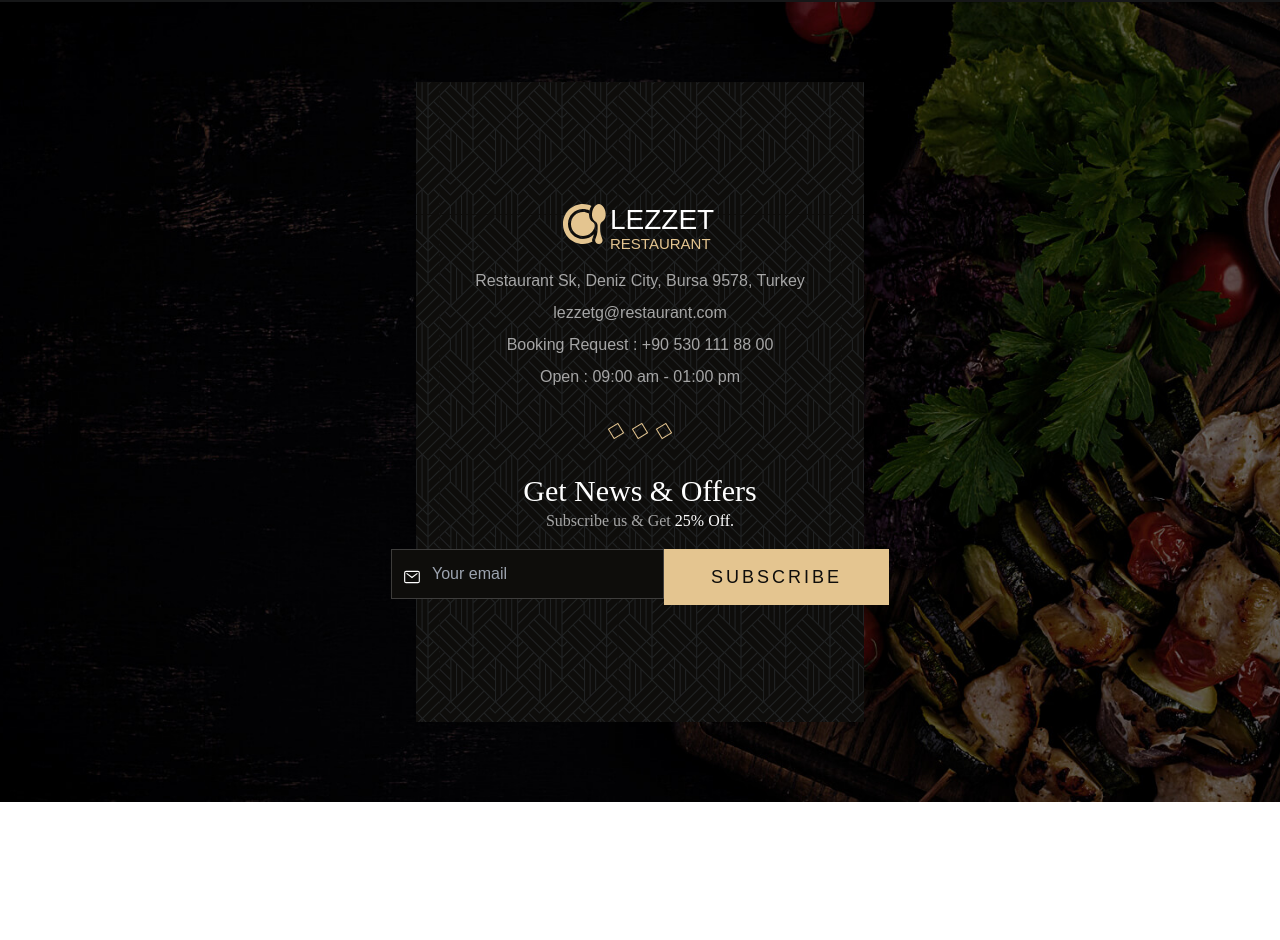
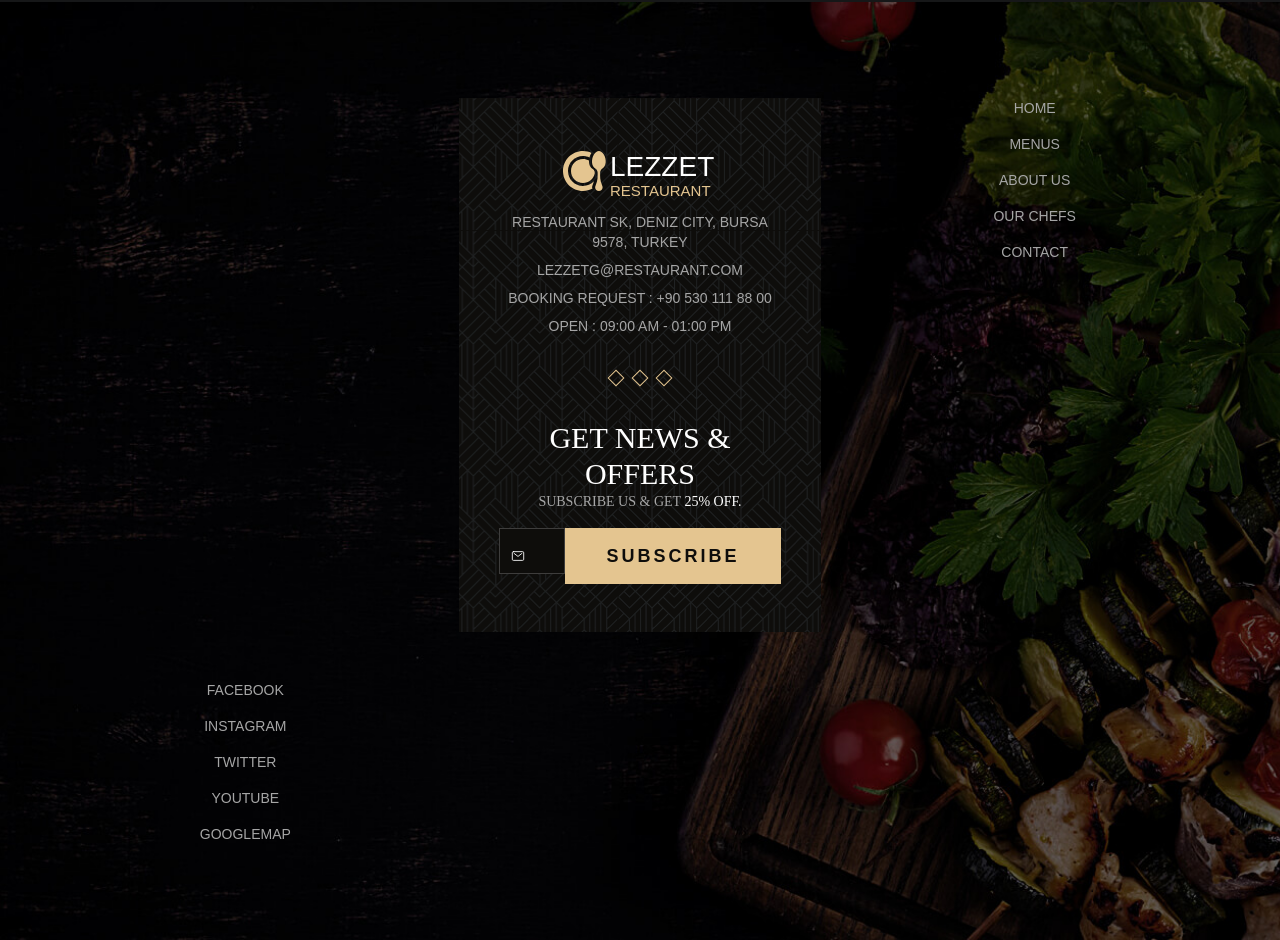
Before and after one commit to dania8shaghouri/restorantTailwindReact, a React (Create React App) app: page / in a window 1280 px wide. Shown: the part 2810-3750 px from the top of the page. Before the commit the page ends 3612 px from the top, so only its background shows below. Built offline with nearby package versions, Linux system fonts and the light colour scheme.

Commit message:
Refactor footer layout and add navigation & social links

```diff
--- a/src/components/Footer.js
+++ b/src/components/Footer.js
@@ -2,132 +2,140 @@ import { Link } from "react-router-dom";
 import backPhoto from "../assets/img/footer-bg.jpg";
 import logo from "../assets/img/logo.svg";
 import Button from "./Home/ui/Button";
+import { FooterLinks, mediaLinks } from "../data/FooterLinks";
+
 export default function Footer() {
   return (
-    <footer
-      className="relative min-h-[100vh]
-         overflow-hidden
+    <footer className="relative min-h-screen overflow-hidden">
+      {/* Background */}
+      <img
+        src={backPhoto}
+        alt="footer background"
+        className="absolute inset-0 w-full h-full object-cover -z-10"
+      />
+
+      {/* Grid Container */}
+      <div
+        className="
+          relative z-10
+          grid grid-cols-2 gap-y-12 gap-x-8
+          md:grid-cols-2
+          lg:grid-cols-3
+          w-[90%] max-w-6xl
+          mx-auto
+          py-24
+          text-[var(--quick-silver)]
+          text-sm uppercase
         "
       >
-      <img
-        src={backPhoto}
-        alt="footer backPhoto"
-        className="
-        absolute inset-0
-        w-full h-full
-        object-cover
-        object-center
-        -z-10
-
-        "
-      />
+        {/* BRAND — grid-column: 1 / 3 */}
         <div
           className="
-    absolute
-    top-1/2 left-1/2
-    -translate-x-1/2 -translate-y-1/2
-    z-10
-    h-[80%]
-    w-[35%]
-    px-10 py-12
+            col-span-2 md:col-span-2
+            lg:col-span-1 lg:col-start-2
+            flex flex-col items-center text-center gap-4
             bg-[var(--smoky-black-1)]
             bg-[url('/form-pattern.png')]
-    bg-top
-    bg-repeat
-  "
-      ></div>
-
-      <div
-        className="
-    absolute
-    z-20
-    top-1/2
-    left-1/2
-    -translate-x-1/2
-    -translate-y-1/2
-    flex
-    flex-col
-    items-center
-    gap-4
+            bg-top bg-repeat
+            px-10 py-12
           "
         >
           <Link to="/">
             <img src={logo} alt="Resto home" loading="lazy" />
           </Link>
 
-        <address
-          className="
-          mt-[4px]
-          text-center
-          text-[var(--quick-silver)]
-          leading-[var(--lineHeight-3)]
-          not-italic
-          flex flex-col gap-2
-  "
-        >
+          <address className="not-italic flex flex-col gap-2">
             <span>Restaurant Sk, Deniz City, Bursa 9578, Turkey</span>
             <a href="mailto:lezzetg@restaurant.com">lezzetg@restaurant.com</a>
             <a href="tel:+905301118800">Booking Request : +90 530 111 88 00</a>
             <span>Open : 09:00 am - 01:00 pm</span>
           </address>
-        <div className="flex items-center justify-center gap-3 my-5 rotate360">
+
+          {/* separator */}
+          <div className="flex gap-3 my-5">
             {[...Array(3)].map((_, i) => (
               <div
                 key={i}
-              className="w-3 h-3 border border-[var(--gold-crayola)] rotate-45 animate-rotate360"
+                className="w-3 h-3 border border-[var(--gold-crayola)] rotate-45"
               />
             ))}
           </div>
-        <address
-          className="
-          text-center
-          not-italic
-          font-forum
-          text-[var(--white)]
-  "
-        >
-          <p
-            className="
-            text-3xl
-            leading-[var(--lineHeight-2)]
-            "
-          >
-            Get News & Offers
-          </p>
+
+          <div className="font-forum text-[var(--white)]">
+            <p className="text-3xl">Get News & Offers</p>
             <p className="text-[var(--quick-silver)]">
               Subscribe us & Get{" "}
               <span className="text-[var(--white)]">25% Off.</span>
             </p>
-        </address>
+          </div>
 
-        <form className="flex flex-row">
+          {/* Form */}
+          <form className="flex w-full max-w-md">
             <div className="relative flex-1">
               <ion-icon
                 name="mail-outline"
-              className="absolute left-3 top-1/2 -translate-y-1/2 text-white text-lg"
-            ></ion-icon>
+                className="absolute left-3 top-1/2 -translate-y-1/2 text-white"
+              />
               <input
                 type="email"
-              name="email-address"
                 placeholder="Your email"
-              className="w-full px-6 py-3 pl-10
+                className="
+                  w-full px-6 py-3 pl-10
                   bg-[var(--smoky-black-1)]
-                border border-[var(--white-alpha-20)] text-white"
+                  border border-[var(--white-alpha-20)]
+                  text-white
+                "
               />
             </div>
             <Button
-            href="#"
               text="Subscribe"
-            className="px-6 py-2
+              className="
+                px-6
+                bg-[var(--gold-crayola)]
+                text-[var(--smoky-black-1)]
                 transition-colors
-                    duration-1000
-                    ease-out bg-[var(--gold-crayola)]
-                    text-[var(--smoky-black-1)]
-                    font-medium
               "
             />
           </form>
         </div>
+
+        {/* FOOTER LINKS */}
+        <ul
+          className="col-span-2 md:col-span-1
+          lg:col-span-1
+          flex flex-col gap-4 text-center
+        "
+        >
+          {FooterLinks.map((item, index) => (
+            <li key={index}>
+              <Link to={item.to} className="hover:text-[var(--gold-crayola)]">
+                {item.label}
+              </Link>
+            </li>
+          ))}
+        </ul>
+
+        {/* SOCIAL LINKS */}
+        <ul
+          className="col-span-2 md:col-span-1 lg:col-span-1
+
+          flex flex-col gap-4 text-center
+        "
+        >
+          {mediaLinks.map((item, index) => (
+            <li key={index}>
+              <a
+                href={item.to}
+                target="_blank"
+                rel="noopener noreferrer"
+                className="hover:text-[var(--gold-crayola)]"
+              >
+                {item.label}
+              </a>
+            </li>
+          ))}
+        </ul>
+      </div>
     </footer>
   );
 }
--- /dev/null
+++ b/src/data/FooterLinks.js
@@ -0,0 +1,30 @@
+export const FooterLinks = [
+  { label: "Home", to: "/" },
+  { label: "Menus", to: "/menu" },
+  { label: "About Us", to: "/about" },
+  { label: "Our Chefs", to: "/chefs" },
+  { label: "Contact", to: "/contact" },
+];
+
+export const mediaLinks = [
+  {
+    label: "Facebook",
+    to: "https://facebook.com",
+  },
+  {
+    label: "Instagram",
+    to: "https://instagram.com",
+  },
+  {
+    label: "Twitter",
+    to: "https://twitter.com",
+  },
+  {
+    label: "YouTube",
+    to: "https://youtube.com",
+  },
+    {
+    label: "GoogleMAp",
+    to: "https://googlemap.com",
+  },
+];
```
Lines whose indentation alone changed are shown as unchanged.
